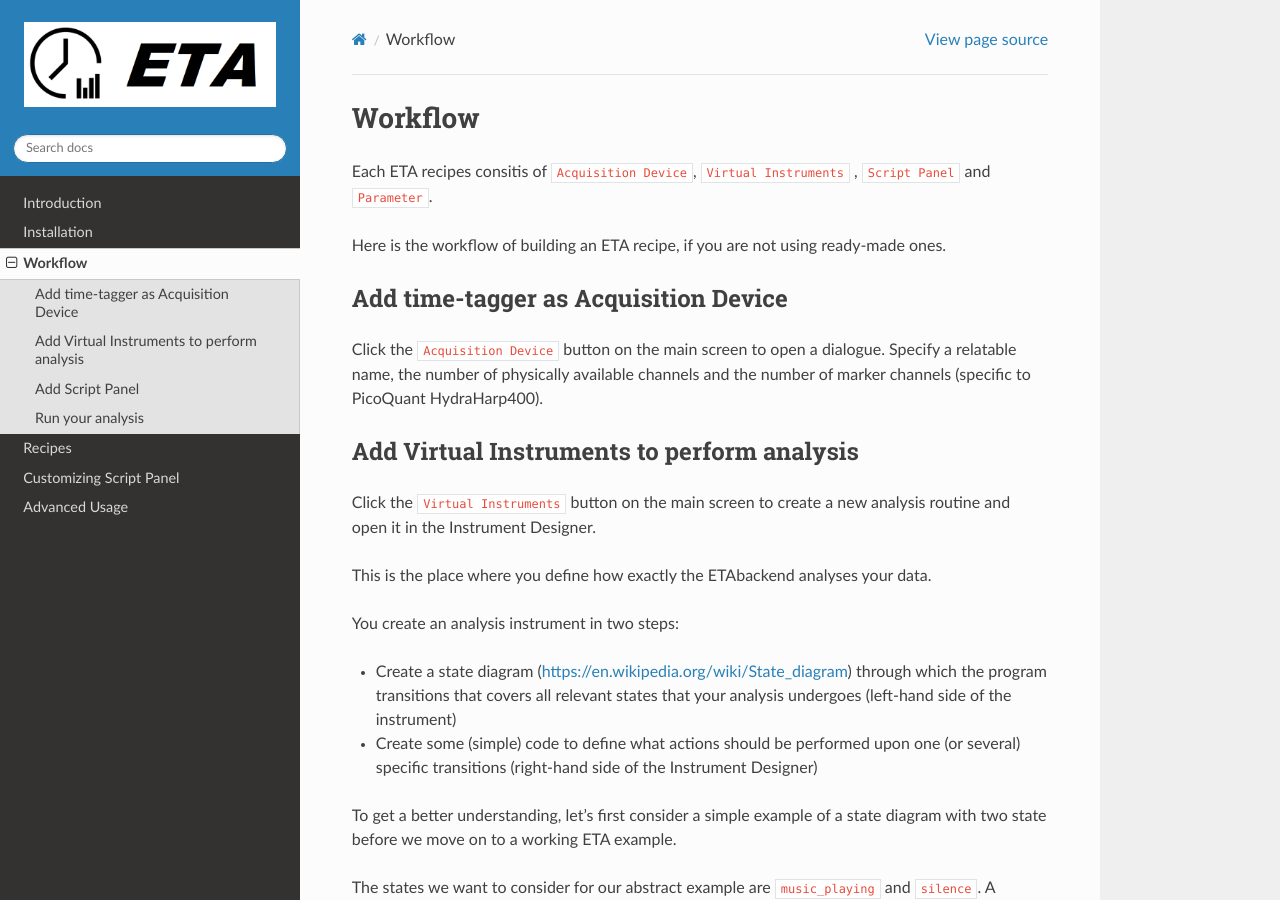
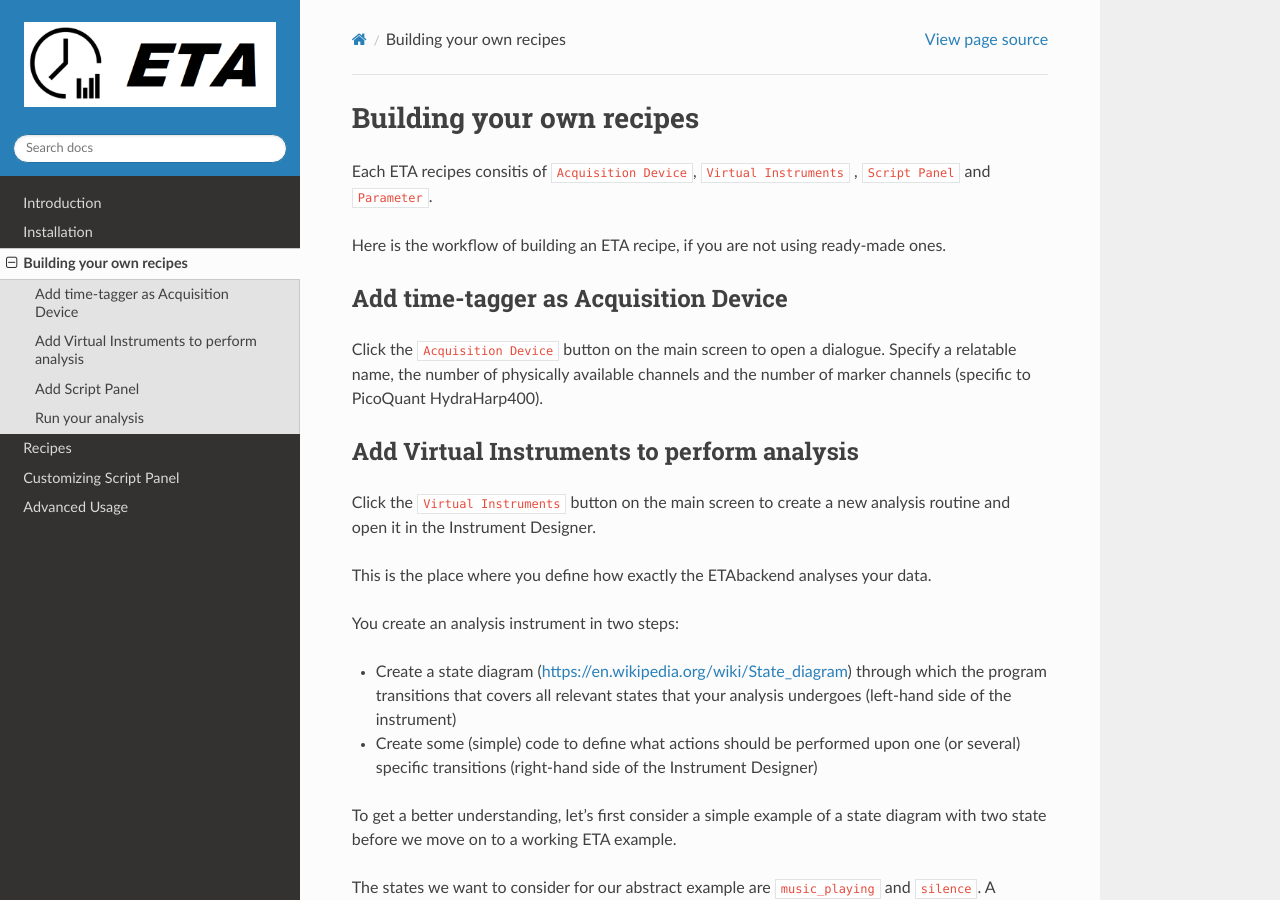
Before and after one commit to timetag/timetag.github.io, a Sphinx documentation site: the page built from docs/workflow.rst, in a window 1280 px wide and 900 px high. Built offline with Sphinx 7.4.7 and the Read the Docs theme 2.0.0, drawn with Linux system fonts in a browser that asks for light colours.

Commit message:
Update workflow.rst

```diff
--- a/docs/workflow.rst
+++ b/docs/workflow.rst
@@ -1,5 +1,5 @@
 ============
-Workflow
+Building your own recipes
 ============
 
 Each ETA recipes consitis of ``Acquisition Device``, ``Virtual Instruments`` , ``Script Panel`` and  ``Parameter``.
```
